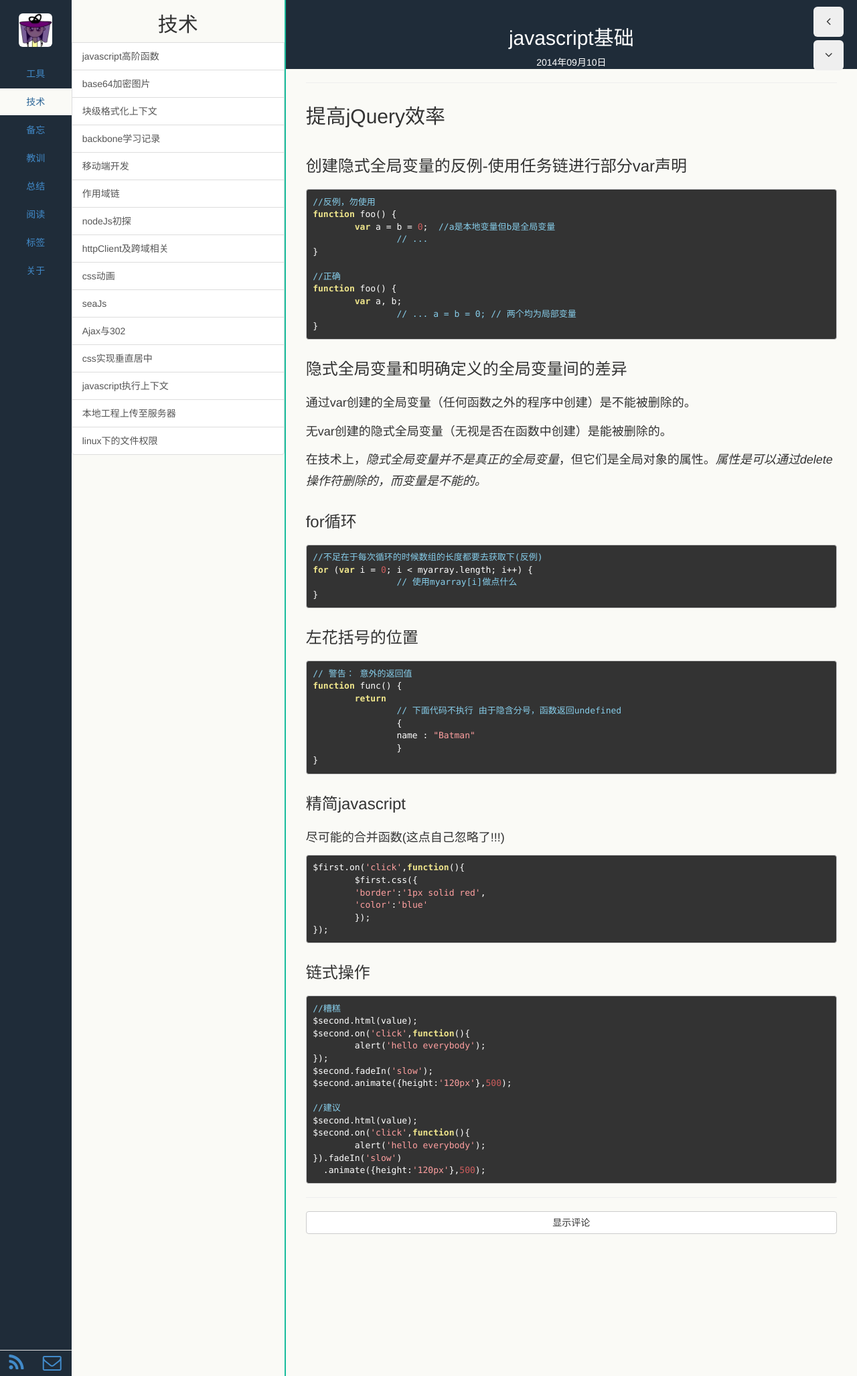
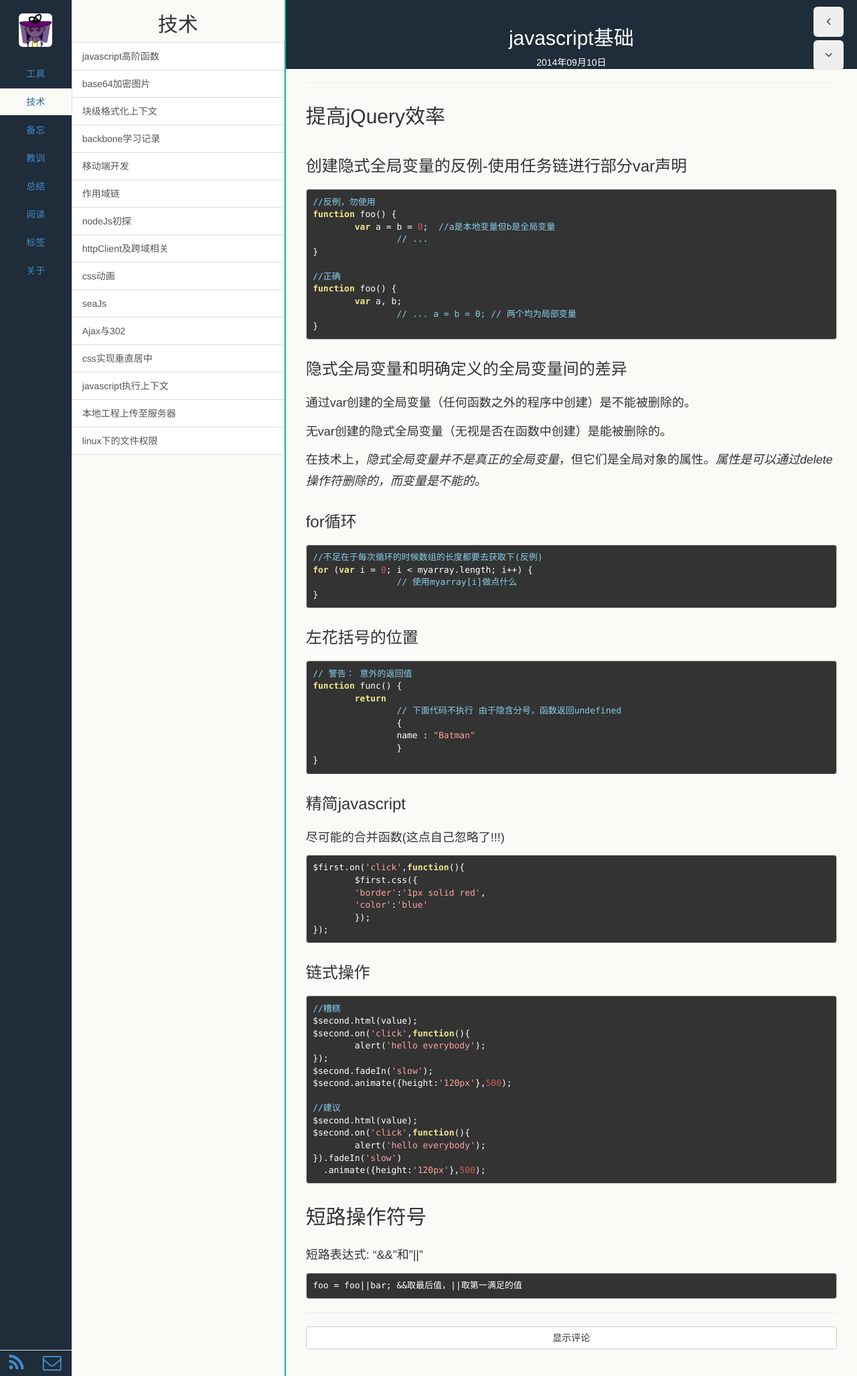
Before and after one commit to echoZQ/echo-blog, a Jekyll site: the page built from _posts/2014-09-10-sth-about-javascript.md, in a window 1280 px wide. Shown: the whole page at 67% size. Built offline with Jekyll 4.4.1, drawn with Linux system fonts in a browser that asks for light colours; Markdown is read by kramdown in place of the engine named in the settings.

Commit message:
短路操作

```diff
--- a/_posts/2014-09-10-sth-about-javascript.md
+++ b/_posts/2014-09-10-sth-about-javascript.md
@@ -73,3 +73,9 @@ description: 汤姆大叔的博客阅读~
     	alert('hello everybody');
 	}).fadeIn('slow')
 	  .animate({height:'120px'},500);
+
+## 短路操作符号
+短路表达式: "&&"和"||"
+
+	foo = foo||bar;
+&&取最后值，||取第一满足的值
```
